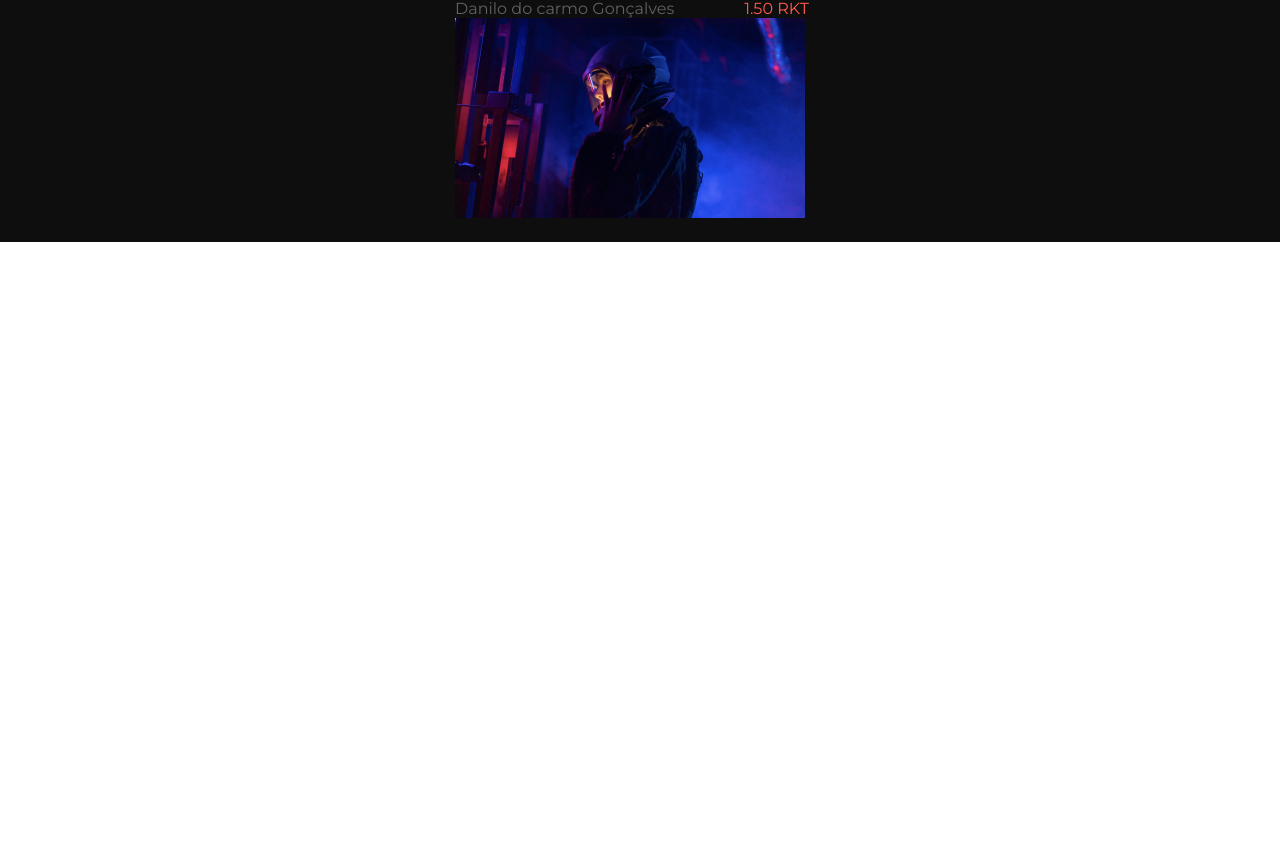
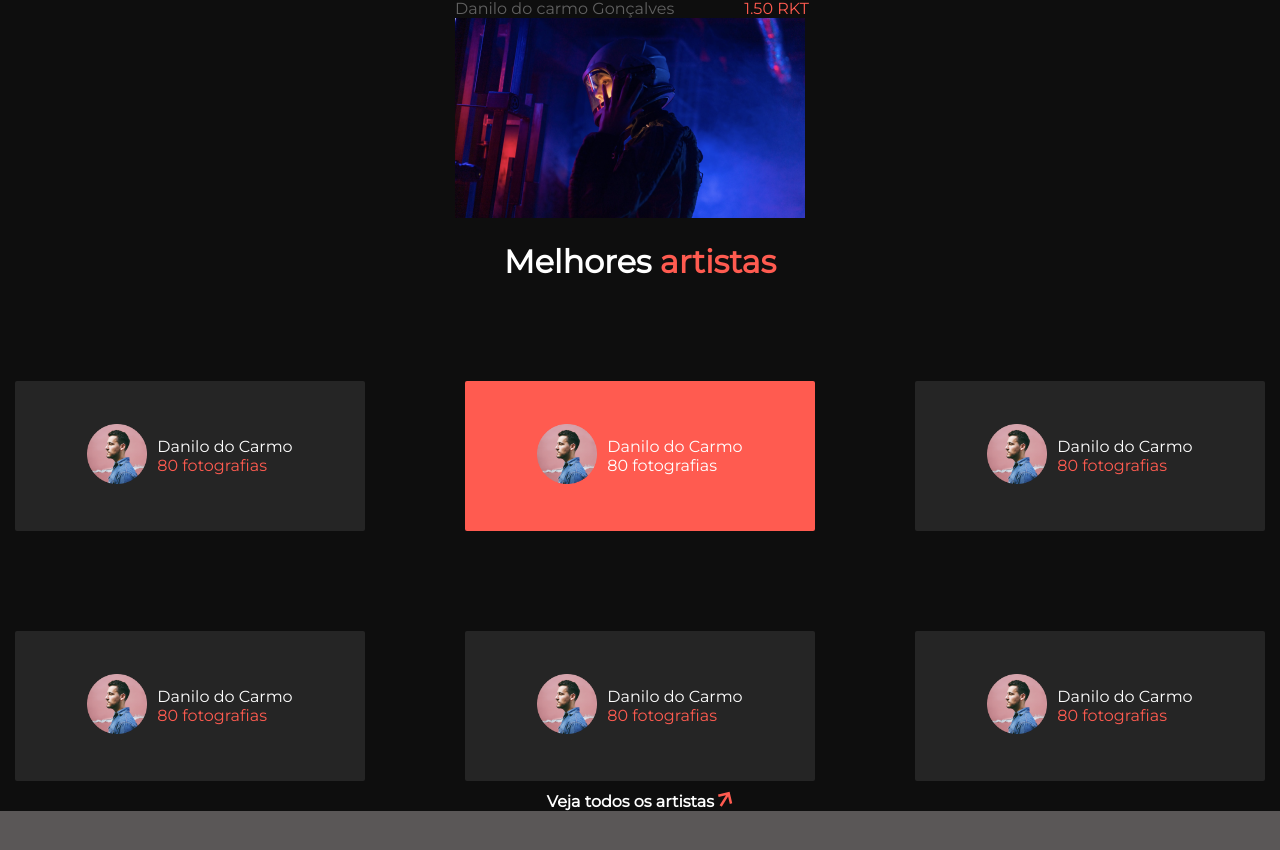
Before and after one commit to DaniloDeV90/RocketNfts, a React (Vite) app in the folder RocketNft/: page / in a window 1280 px wide. Shown: the part 2858-3708 px from the top of the page. Before the commit the page ends 3100 px from the top, so only its background shows below. Built offline with nearby package versions, Linux system fonts and the light colour scheme.

Commit message:
correcoess

```diff
--- a/RocketNft/src/App.jsx
+++ b/RocketNft/src/App.jsx
@@ -3,6 +3,9 @@ import './App.css'
 import Container1 from './Components/Container1/Container1'
 import Container2 from './Components/Container2/Container2'
 import Container3 from './Components/Container3/Container3'
+import Container4 from './Components/Container4/Container4'
+import Footerr from './Components/Footer/Footerr'
+
 
 function App() {
 
@@ -12,6 +15,8 @@ function App() {
    <Container1/>
    <Container2/>
    <Container3/>
+   <Container4/>
+   <Footerr/>
     </>
   )
 }
--- /dev/null
+++ b/RocketNft/src/Components/Container4/ArrowORrange.jsx
@@ -0,0 +1,12 @@
+import React from 'react'
+
+const ArrowORrange = () => {
+  return (
+    <svg width="15" height="16" viewBox="0 0 15 16" fill="none" xmlns="http://www.w3.org/2000/svg">
+    <path d="M7.98811 4.20788L1.63474 14.3674L3.75438 15.6929L10.1078 5.53343L11.8123 12.9286L14.248 12.3671L11.585 0.81365L0.031564 3.47665L0.592988 5.91241L7.98811 4.20788Z" fill="#FF5B50"/>
+    </svg>
+
+  )
+}
+
+export default ArrowORrange
--- /dev/null
+++ b/RocketNft/src/Components/Container4/Container4.css
@@ -0,0 +1,78 @@
+#Container4 {
+    background-color: #0e0e0e;
+
+}
+#Container4  h1{
+    text-align: center;
+    font-weight: bolder;
+    color: white;
+}
+#Container4  {
+    color: #ff5b50;
+}
+
+#Umdos {
+    color: #ff5b50;
+}
+
+
+.MelhoresArtistas {
+    display: flex;
+    justify-content: center;
+
+    flex-wrap: wrap;
+ align-items: center;
+ gap: 100px;
+
+ margin-top: 100px;
+}
+
+.MelhoresArtistas  p{
+    color: white;
+
+}
+#Vermais {
+    text-align: center;
+    margin-top: 10px;
+    color: white;
+}
+.cardA {
+    width: 350px;
+    height: 150px;
+  display: flex;
+  gap: 10px;
+  padding: 10px;
+  align-items: center;
+  justify-content: center;
+    background-color:   #252525;
+    border-radius: 2px;
+
+}
+.princi {
+    background-color:   #ff5b50;
+}
+#princiSpan {
+    color: white;
+}
+@media screen  and (max-width:1300px){
+    #Container4 {
+        height: 100%;
+    }
+
+
+
+}
+
+@media screen  and (max-width:400px){
+    #Container4 {
+        height: 100%;
+    }
+    .cardA {
+        width: 300px;
+        height: 100px;
+
+
+    }
+
+
+}
--- /dev/null
+++ b/RocketNft/src/Components/Container4/Container4.jsx
@@ -0,0 +1,97 @@
+import React from 'react'
+import "./Container4.css"
+
+import Artista1 from "../../assets/artista-1.png"
+import ArrowORrange from './ArrowORrange'
+const Container4 = () => {
+  return (
+    <div className="Container" id='Container4' >
+
+
+<h1>Melhores  <span id='Umdos'> artistas </span> </h1>
+
+
+
+<div className="MelhoresArtistas">
+
+    <div className="cardA">
+    <div className="fotoArtista">
+<img src={Artista1}  width={"60px"}  alt="" />
+    </div>
+    <div className="NomesArtistas">
+    <p> Danilo do Carmo</p>
+       <span>80 fotografias</span>
+    </div>
+
+    </div>
+
+
+    <div className="cardA  princi">
+    <div className="fotoArtista">
+<img src={Artista1}  width={"60px"}  alt="" />
+    </div>
+    <div className="NomesArtistas">
+    <p> Danilo do Carmo</p>
+       <span id='princiSpan'>80 fotografias</span>
+    </div>
+
+    </div>
+    <div className="cardA">
+    <div className="fotoArtista">
+<img src={Artista1}  width={"60px"}  alt="" />
+    </div>
+    <div className="NomesArtistas">
+    <p> Danilo do Carmo</p>
+       <span>80 fotografias</span>
+    </div>
+
+    </div>
+
+</div>
+
+<div className="MelhoresArtistas">
+
+    <div className="cardA">
+    <div className="fotoArtista">
+<img src={Artista1}  width={"60px"}  alt="" />
+    </div>
+    <div className="NomesArtistas">
+    <p> Danilo do Carmo</p>
+       <span>80 fotografias</span>
+    </div>
+
+    </div>
+
+
+    <div className="cardA">
+    <div className="fotoArtista">
+<img src={Artista1}  width={"60px"}  alt="" />
+    </div>
+    <div className="NomesArtistas">
+    <p> Danilo do Carmo</p>
+       <span>80 fotografias</span>
+    </div>
+
+    </div>
+    <div className="cardA">
+    <div className="fotoArtista">
+<img src={Artista1}  width={"60px"}  alt="" />
+    </div>
+    <div className="NomesArtistas">
+    <p> Danilo do Carmo</p>
+       <span>80 fotografias</span>
+    </div>
+
+    </div>
+
+</div>
+
+<h4 id='Vermais'> Veja todos os artistas <ArrowORrange/>  </h4>
+
+
+
+    </div>
+  )
+}
+
+export default Container4
--- /dev/null
+++ b/RocketNft/src/Components/Footer/Footer.css
@@ -0,0 +1,4 @@
+Footer {
+    height: 50vh;
+background-color:  #5a5757;;
+}
--- /dev/null
+++ b/RocketNft/src/Components/Footer/Footerr.jsx
@@ -0,0 +1,18 @@
+import React from 'react'
+import "./Footer.css"
+const Footerr = () => {
+  return (
+
+    <footer>
+<div className="rocketNFs">
+
+</div>
+
+    </footer>
+
+
+
+  )
+}
+
+export default Footerr
```
